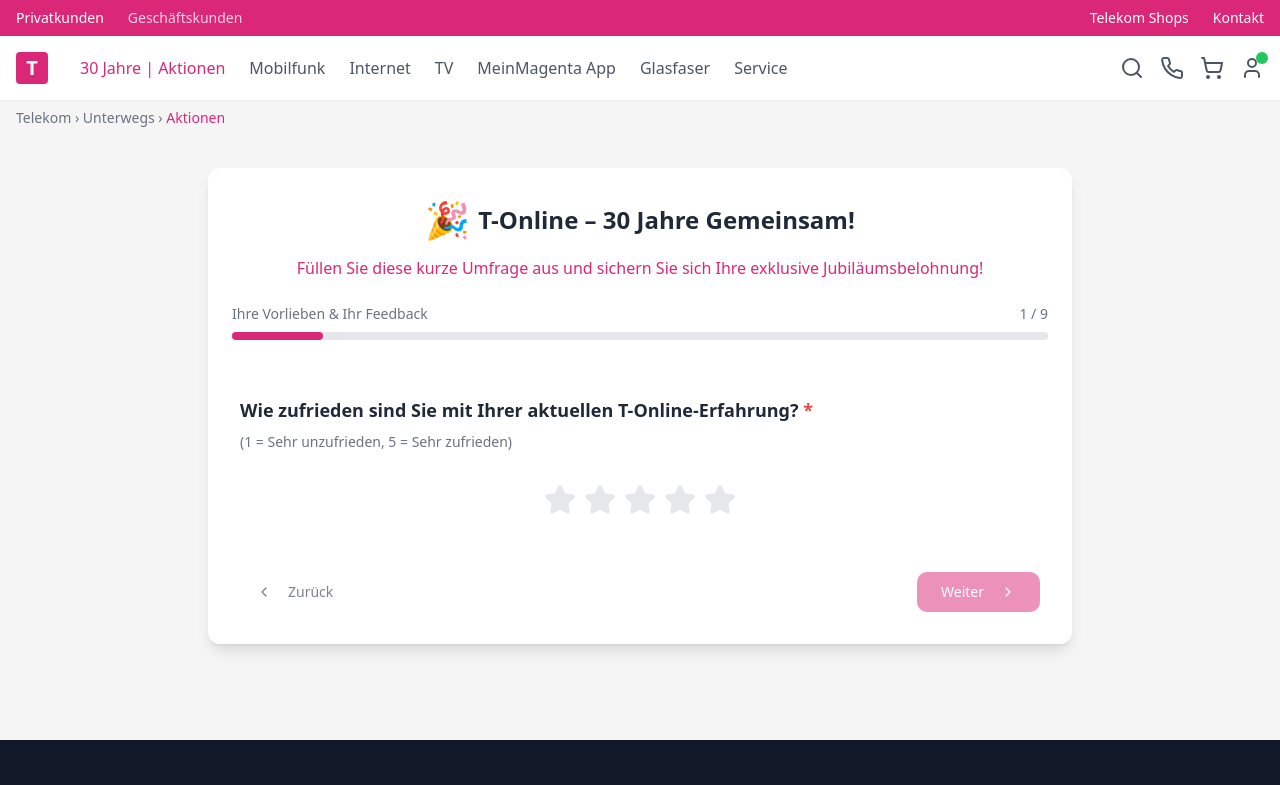
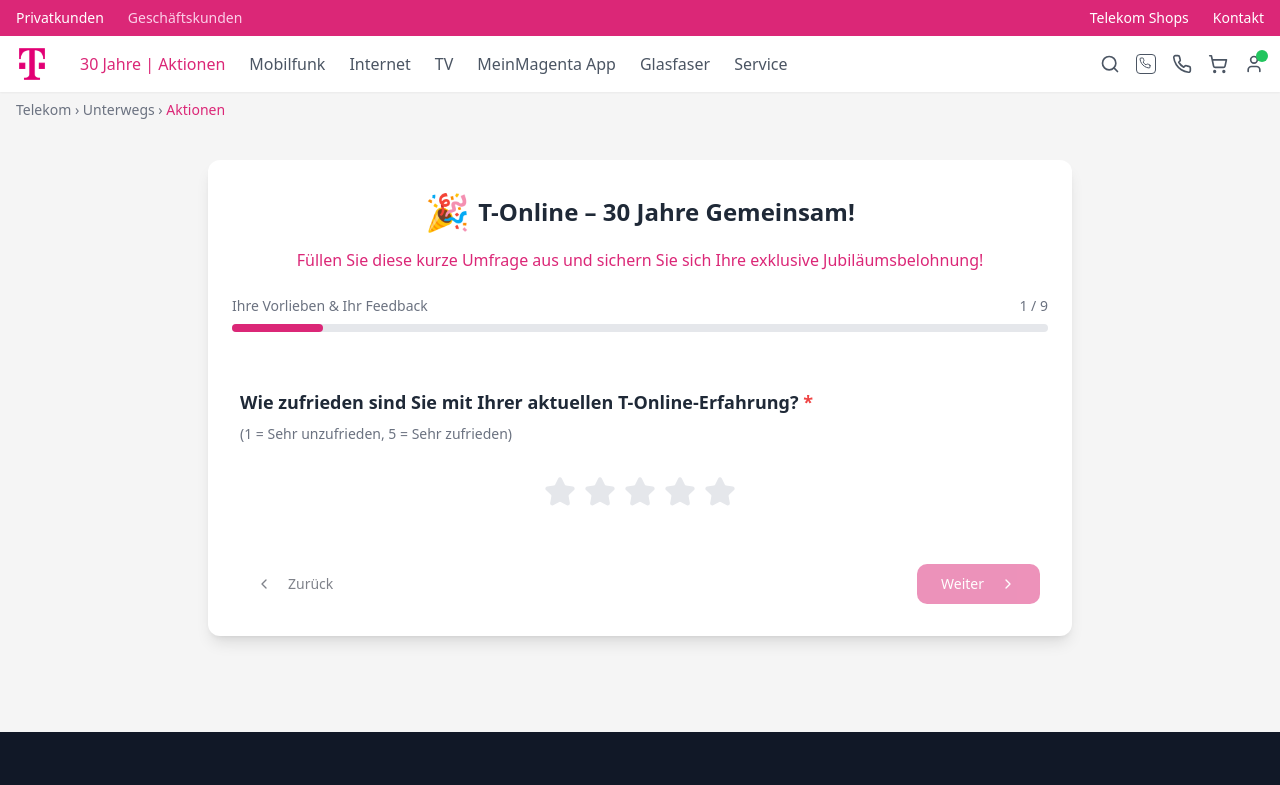
Before and after one commit to johnpain190/telekom-project, a React (Vite) app: page /survey in a window 1280 px wide. Shown: the top 785 px of the page. Built offline with nearby package versions, Linux system fonts and the light colour scheme.

Commit message:
Fix header logo and layout
Update header to exactly match desktop and mobile screenshots, including the logo.

```diff
--- a/src/pages/Survey.tsx
+++ b/src/pages/Survey.tsx
@@ -247,14 +247,16 @@ const Survey = () => {
         </div>
 
         {/* Main header */}
-        <div className="max-w-7xl mx-auto px-4 py-4">
+        <div className="max-w-7xl mx-auto px-4 py-3">
           <div className="flex items-center justify-between">
             {/* Desktop Layout */}
             <div className="hidden md:flex items-center justify-between w-full">
               <div className="flex items-center space-x-8">
-                <div className="w-8 h-8 bg-pink-600 rounded flex items-center justify-center">
-                  <span className="text-white font-bold text-xl">T</span>
-                </div>
+                <img
+                  src="/lovable-uploads/3e49a8df-ca13-4797-b908-fd71651ff987.png"
+                  alt="Telekom"
+                  className="w-8 h-8 object-contain"
+                />
                 <nav className="flex space-x-6">
                   <span className="text-pink-600 font-medium">30 Jahre | Aktionen</span>
                   <span className="text-gray-600 hover:text-pink-600 cursor-pointer">Mobilfunk</span>
@@ -266,11 +268,14 @@ const Survey = () => {
                 </nav>
               </div>
               <div className="flex items-center space-x-4">
-                <Search className="w-6 h-6 text-gray-600 cursor-pointer hover:text-pink-600" />
-                <Phone className="w-6 h-6 text-gray-600 cursor-pointer hover:text-pink-600" />
-                <ShoppingCart className="w-6 h-6 text-gray-600 cursor-pointer hover:text-pink-600" />
+                <Search className="w-5 h-5 text-gray-600 cursor-pointer hover:text-pink-600" />
+                <div className="w-5 h-5 border border-gray-600 rounded cursor-pointer hover:border-pink-600">
+                  <Phone className="w-3 h-3 text-gray-600 m-0.5" />
+                </div>
+                <Phone className="w-5 h-5 text-gray-600 cursor-pointer hover:text-pink-600" />
+                <ShoppingCart className="w-5 h-5 text-gray-600 cursor-pointer hover:text-pink-600" />
                 <div className="relative">
-                  <User className="w-6 h-6 text-gray-600 cursor-pointer hover:text-pink-600" />
+                  <User className="w-5 h-5 text-gray-600 cursor-pointer hover:text-pink-600" />
                   <div className="absolute -top-1 -right-1 w-3 h-3 bg-green-500 rounded-full"></div>
                 </div>
               </div>
@@ -278,11 +283,16 @@ const Survey = () => {
 
             {/* Mobile Layout */}
             <div className="flex md:hidden items-center justify-between w-full">
-              <div className="w-8 h-8 bg-pink-600 rounded flex items-center justify-center">
-                <span className="text-white font-bold text-xl">T</span>
-              </div>
+              <img
+                src="/lovable-uploads/3e49a8df-ca13-4797-b908-fd71651ff987.png"
+                alt="Telekom"
+                className="w-8 h-8 object-contain"
+              />
               <div className="flex items-center space-x-4">
                 <Search className="w-6 h-6 text-gray-600" />
+                <div className="w-6 h-6 border border-gray-600 rounded cursor-pointer">
+                  <Phone className="w-4 h-4 text-gray-600 m-0.5" />
+                </div>
                 <Phone className="w-6 h-6 text-gray-600" />
                 <ShoppingCart className="w-6 h-6 text-gray-600" />
                 <div className="relative">
```
